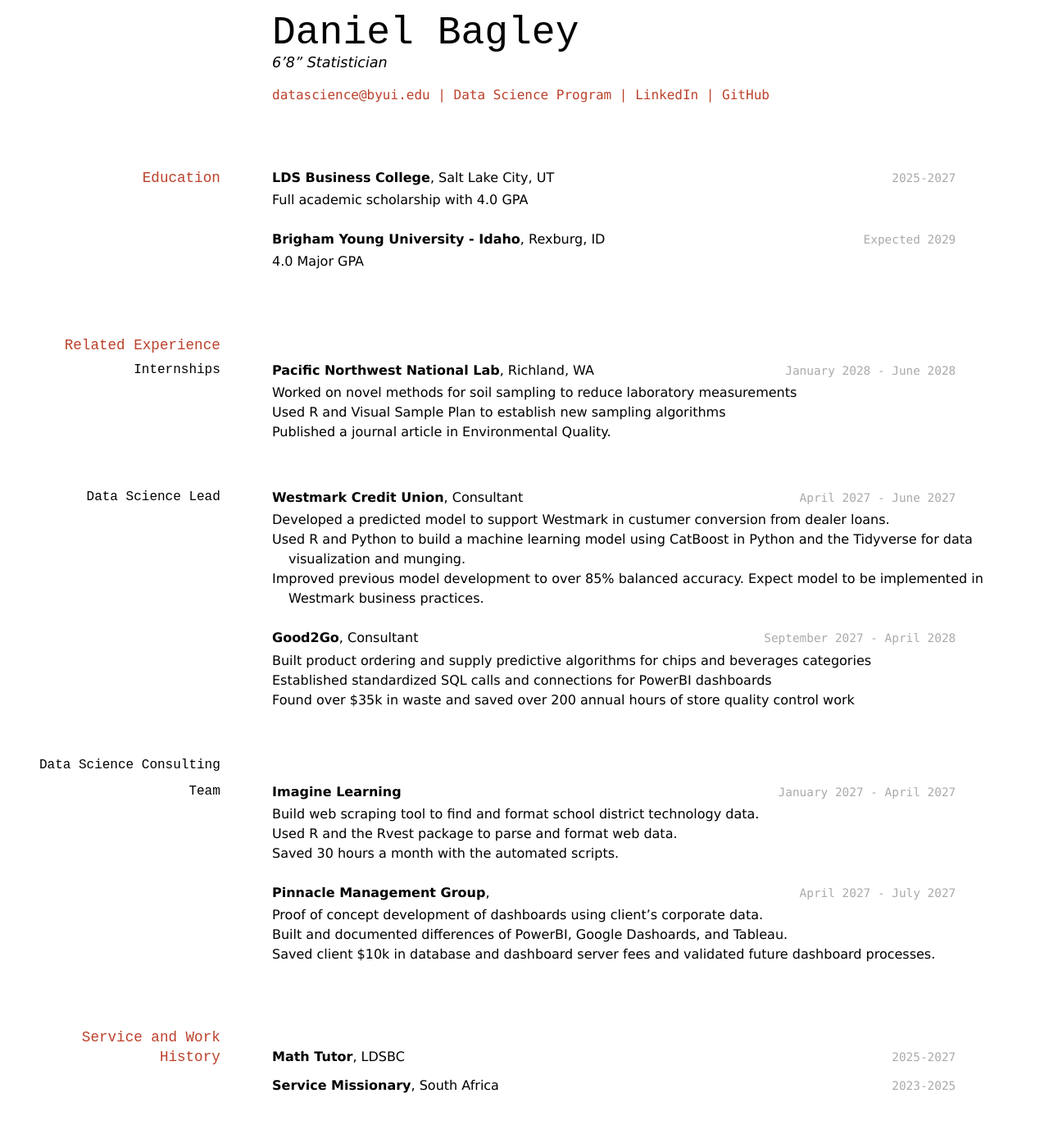
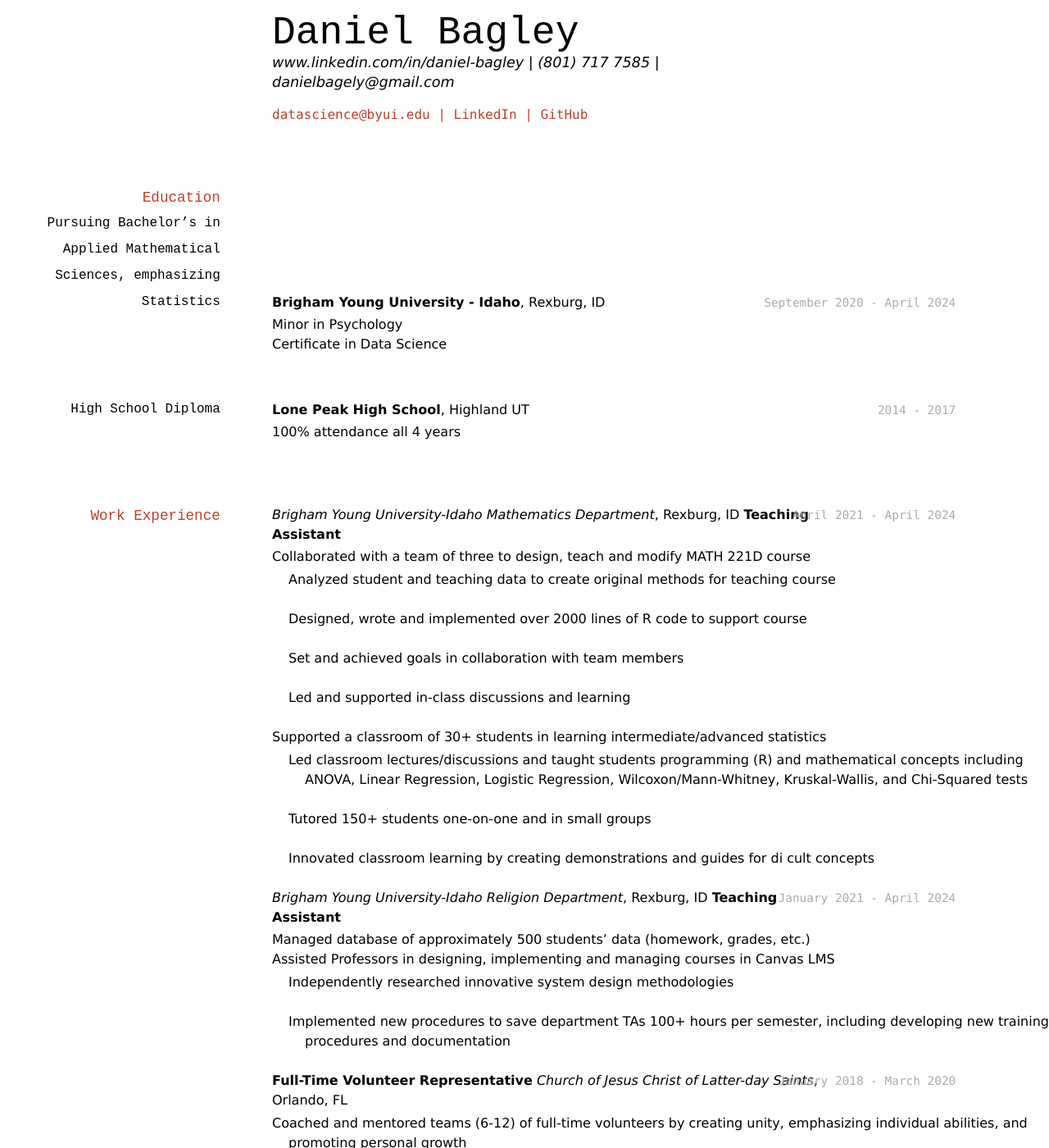
Before and after one commit to danielstats/daniel_bagley_resume, a Jekyll site: the page built from docs/index.md, in a window 1280 px wide and 1400 px high. Shown: the whole window at 82% size. Built offline with Jekyll 4.4.1, drawn with Linux system fonts in a browser that asks for light colours; some of the changed text lies outside the part shown.

Commit message:
updated with work experience

```diff
--- a/docs/index.md
+++ b/docs/index.md
@@ -3,82 +3,69 @@ layout: cv
 title: Daniel Bagley's Resume
 ---
 # Daniel Bagley
-6'8" Statistician  <!-- I feel like this will definatly omit your resume from any job application -->
+www.linkedin.com/in/daniel-bagley | (801) 717 7585 | danielbagely@gmail.com
 
 <div id="webaddress">
 <a href="datascience@byui.edu">datascience@byui.edu</a>
-| <a href="https://byuidatascience.github.io/development.html">Data Science Program</a>
-| <a href="https://www.linkedin.com/groups/13537407/">LinkedIn</a>
-| <a href="https://github.com/byuids-resumes">GitHub</a>
+| <a href="https://www.linkedin.com/in/daniel-bagley">LinkedIn</a>
+| <a href="https://github.com/danielstats">GitHub</a>
 </div>
 
 <!-- https://www.monique.tech/the-art-of-markdown -->
 
 ## Education
 
-`2025-2027`
-__LDS Business College__, Salt Lake City, UT
-
-- Full academic scholarship with 4.0 GPA
-
-`Expected 2029`
+### Pursuing Bachelor's in Applied Mathematical Sciences, emphasizing Statistics
+`September 2020 - April 2024`
 __Brigham Young University - Idaho__, Rexburg, ID
-
-- 4.0 Major GPA
+- Minor in Psychology
+- Certificate in Data Science
 
 
-## Related Experience
-
-### Internships
-
-`January 2028 - June 2028`
-__Pacific Northwest National Lab__, Richland, WA
-
-- Worked on novel methods for soil sampling to reduce laboratory measurements
-- Used R and Visual Sample Plan to establish new sampling algorithms
-- Published a journal article in Environmental Quality.
-
-### Data Science Lead
-
-`April 2027 - June 2027`
-__Westmark Credit Union__, Consultant
-
-- Developed a predicted model to support Westmark in custumer conversion from dealer loans.
-- Used R and Python to build a machine learning model using CatBoost in Python and the Tidyverse for data visualization and munging.
-- Improved previous model development to over 85% balanced accuracy. Expect model to be implemented in Westmark business practices.
-
-`September 2027 - April 2028`
-__Good2Go__, Consultant
-
-- Built product ordering and supply predictive algorithms for chips and beverages categories
-- Established standardized SQL calls and connections for PowerBI dashboards
-- Found over $35k in waste and saved over 200 annual hours of store quality control work
-
-### Data Science Consulting Team
-
-`January 2027 - April 2027`
-__Imagine Learning__
-
-- Build web scraping tool to find and format school district technology data.
-- Used R and the Rvest package to parse and format web data.
-- Saved 30 hours a month with the automated scripts.
-
-`April 2027 - July 2027`
-__Pinnacle Management Group__,
-
-- Proof of concept development of dashboards using client's corporate data.
-- Built and documented differences of PowerBI, Google Dashoards, and Tableau.
-- Saved client $10k in database and dashboard server fees and validated future dashboard processes.
+### High School Diploma
+`2014 - 2017`
+__Lone Peak High School__, Highland UT
+- 100% attendance all 4 years
 
 
-## Service and Work History
+## Work Experience
+`April 2021 - April 2024`
+_Brigham Young University-Idaho Mathematics Department_, 	Rexburg, ID
+__Teaching Assistant__
 
-`2025-2027`
-__Math Tutor__, LDSBC
+- Collaborated with a team of three to design, teach and modify MATH 221D course
+- - Analyzed student and teaching data to create original methods for teaching course
+- - Designed, wrote and implemented over 2000 lines of R code to support course
+- - Set and achieved goals in collaboration with team members
+- - Led and supported in-class discussions and learning
+- Supported a classroom of 30+ students in learning intermediate/advanced statistics
+- - Led classroom lectures/discussions and taught students programming (R) and mathematical concepts including ANOVA, Linear Regression, Logistic Regression, Wilcoxon/Mann-Whitney, Kruskal-Wallis, and Chi-Squared tests
+- - Tutored 150+ students one-on-one and in small groups
+- - Innovated classroom learning by creating demonstrations and guides for di cult concepts
 
 
-`2023-2025`
-__Service Missionary__, South Africa
+`January 2021 - April 2024`
+_Brigham Young University-Idaho Religion Department_, 	Rexburg, ID
+__Teaching Assistant__
+- Managed database of approximately 500 students' data (homework, grades, etc.)
+- Assisted Professors in designing, implementing and managing courses in Canvas LMS
+- - Independently researched innovative system design methodologies
+- - Implemented new procedures to save department TAs 100+ hours per semester, including developing new training procedures and documentation
+
+`January 2018 - March 2020`
+__Full-Time Volunteer Representative__
+_Church of Jesus Christ of Latter-day Saints_, Orlando, FL
+- Coached and mentored teams (6-12) of full-time volunteers by creating unity, emphasizing individual abilities, and promoting personal growth
+- Collected and interpreted team data to plan, conduct, and speak at weekly training meetings
+- Reviewed statistics to determine team direction and emphases
+- Supervised Regional groups (20-40) of full-time volunteers
+
+
+## Skills
+- Hypothesis testing, confidence intervals, Statistical programming
+- 2 years professional experience with R, 2 years experience with Python, Competent in MySQL, Experience in C# (Unity), HTML, CSS
+- Technical / persuasive writing and public speaking
+
 
 
 
```
